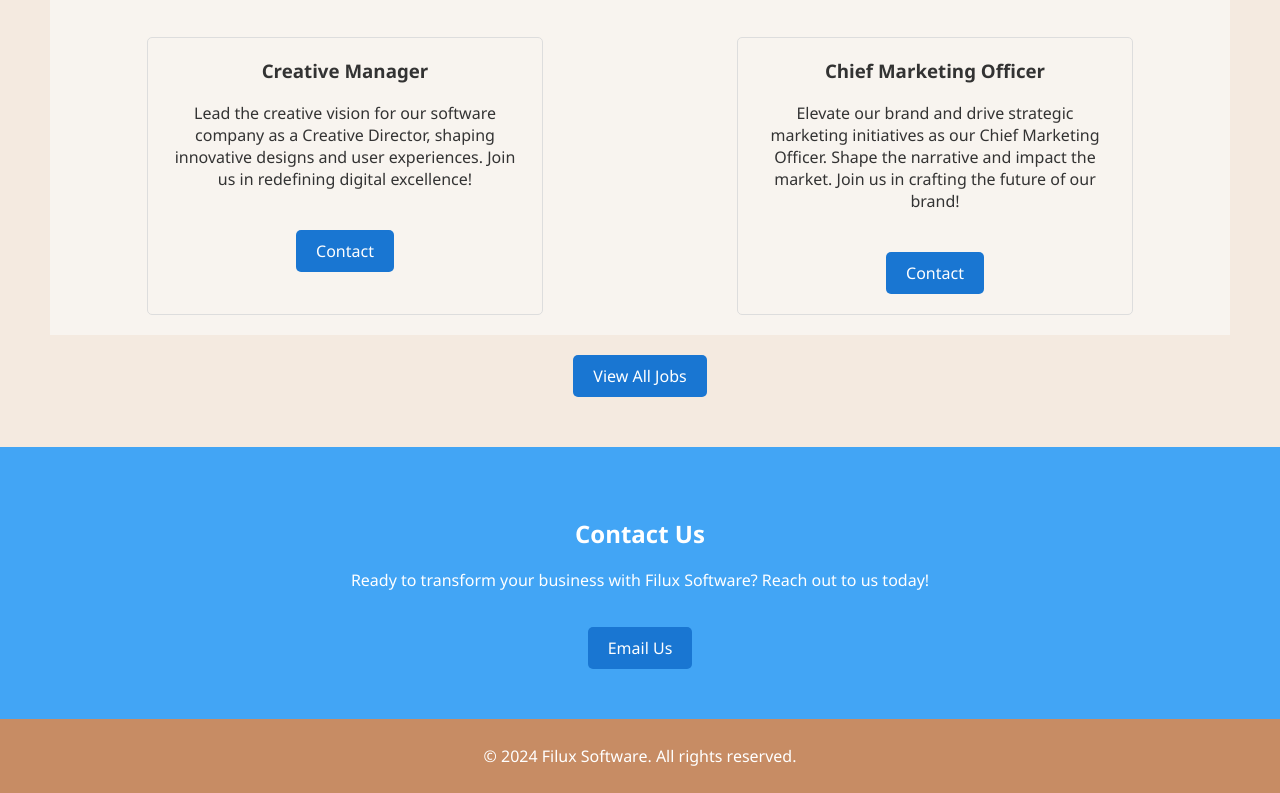
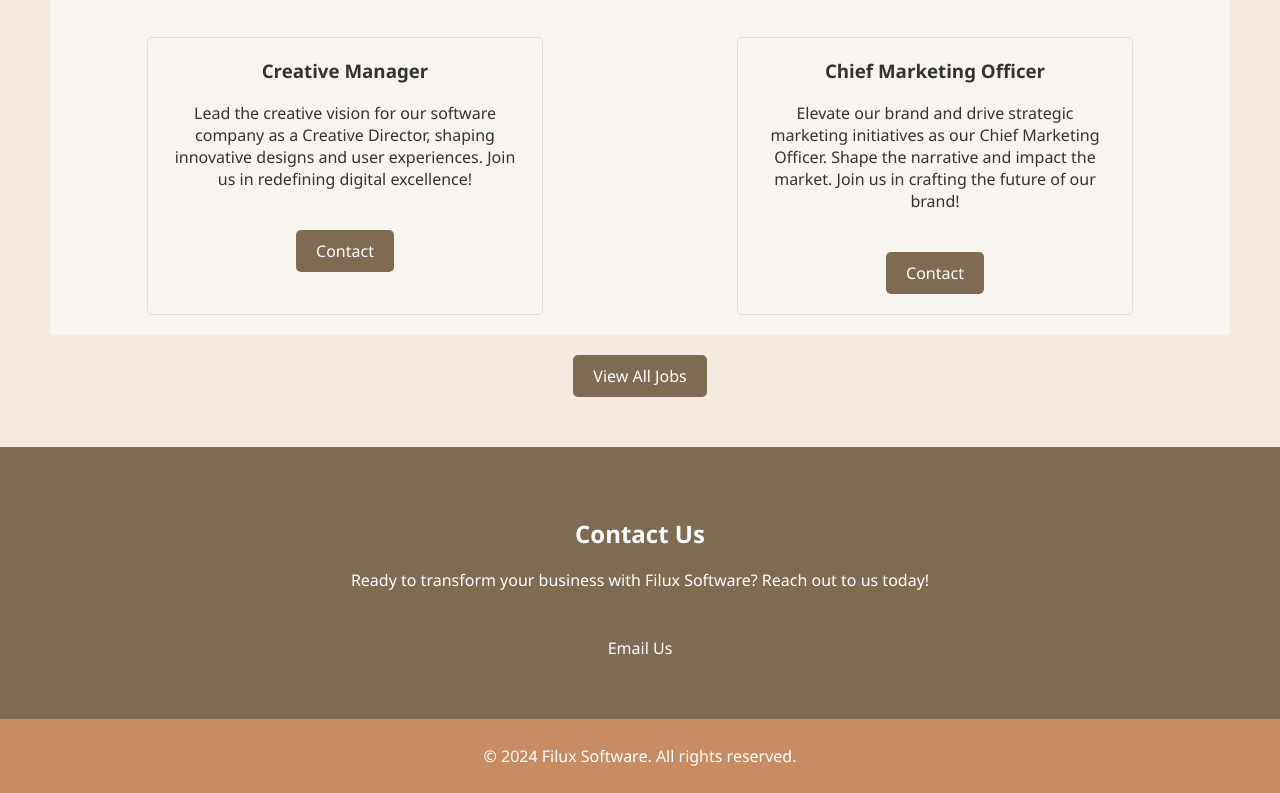
Before and after one commit to Filux-Studios/homepage, a plain HTML site: page index.html in a window 1280 px wide. Shown: the part 1034-1827 px from the top of the page. Drawn offline with Linux system fonts and the light colour scheme.

Commit message:
button changes

```diff
--- a/styles.css
+++ b/styles.css
@@ -29,7 +29,7 @@ header h1 {
     display: inline-block;
     padding: 10px 20px;
     margin-top: 20px;
-    background-color: #1976d2;
+    background-color: #7F6B52;
     color: #fff;
     text-decoration: none;
     border-radius: 5px;
@@ -49,7 +49,7 @@ header h1 {
 .contact {
     text-align: center;
     padding: 50px;
-    background-color: #42a5f5;
+    background-color: #7F6B52;
     color: #fff;
 }
 
@@ -99,14 +99,14 @@ footer {
     display: inline-block;
     padding: 10px 20px;
     margin-top: 20px;
-    background-color: #1976d2;
+    background-color: #7F6B52;
     color: #fff;
     text-decoration: none;
     border-radius: 5px;
 }
 
 .cta-button:hover {
-    background-color: #15599e;
+    background-color: #4e4233;
 }
 
 
```
